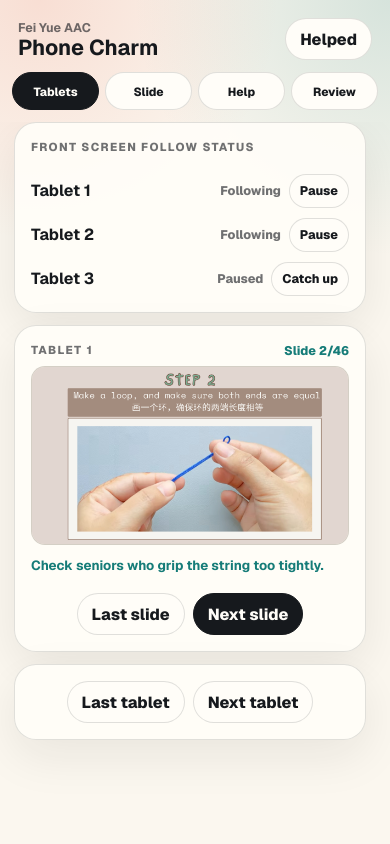
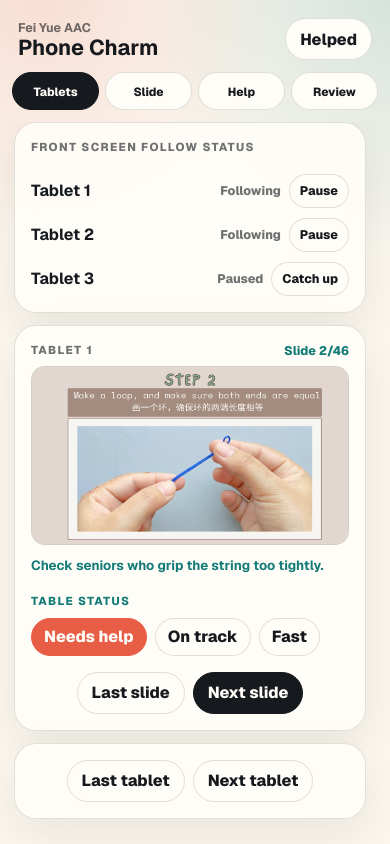
Before and after one commit to haowern98/pacepal-demo, a React (Vite) app: page / in a window 390 px wide. Built offline with nearby package versions, Linux system fonts and the light colour scheme.

Commit message:
Add tablet status controls

```diff
--- a/src/main.jsx
+++ b/src/main.jsx
@@ -44,6 +44,12 @@ function mutate(setState, action) {
     return next;
   });
 }
+
+const tableStatuses = [
+  { id: "needs-help", label: "Needs help" },
+  { id: "on-track", label: "On track" },
+  { id: "fast", label: "Fast" },
+];
 
 function App() {
   const [state, setState] = useState(createInitialState);
@@ -197,6 +203,21 @@ function TablesScreen({ state, setState }) {
         </div>
         <img className="phone-slide-image" src={step.slideImage} alt={`${table.name} actual slide`} />
         <small>{step.cue}</small>
+        <div className="table-status">
+          <p className="kicker">Table status</p>
+          <div className="status-row">
+            {tableStatuses.map((status) => (
+              <button
+                key={status.id}
+                type="button"
+                className={`status-choice ${status.id} ${table.status === status.id ? "selected" : ""}`}
+                onClick={() => mutate(setState, (draft) => updateTable(draft, table.id, status.id))}
+              >
+                {status.label}
+              </button>
+            ))}
+          </div>
+        </div>
         <div className="button-row">
           <button type="button" onClick={() => mutate(setState, previousTableStep)}>Last slide</button>
           <button type="button" className="primary" onClick={() => mutate(setState, advanceTableStep)}>Next slide</button>
--- a/src/styles.css
+++ b/src/styles.css
@@ -333,6 +333,51 @@ button {
   line-height: 1.35;
 }
 
+.table-status {
+  display: grid;
+  gap: 8px;
+  margin-bottom: 16px;
+}
+
+.table-status .kicker {
+  margin-bottom: 0;
+  color: var(--teal);
+}
+
+.status-row {
+  display: flex;
+  flex-wrap: wrap;
+  gap: 8px;
+}
+
+.status-choice {
+  min-height: 38px;
+  border: 1px solid var(--line);
+  border-radius: 999px;
+  padding: 0 12px;
+  background: var(--card);
+  color: var(--ink);
+  font-weight: 800;
+}
+
+.status-choice.needs-help.selected {
+  border-color: var(--coral);
+  background: var(--coral);
+  color: #fffdf8;
+}
+
+.status-choice.on-track.selected {
+  border-color: var(--teal);
+  background: var(--teal);
+  color: #fffdf8;
+}
+
+.status-choice.fast.selected {
+  border-color: var(--gold);
+  background: var(--gold);
+  color: var(--ink);
+}
+
 .current-step .button-row {
   margin-top: auto;
 }
```
Also changed, not shown: 1 other file (tests, documents, lock files or other folders).
